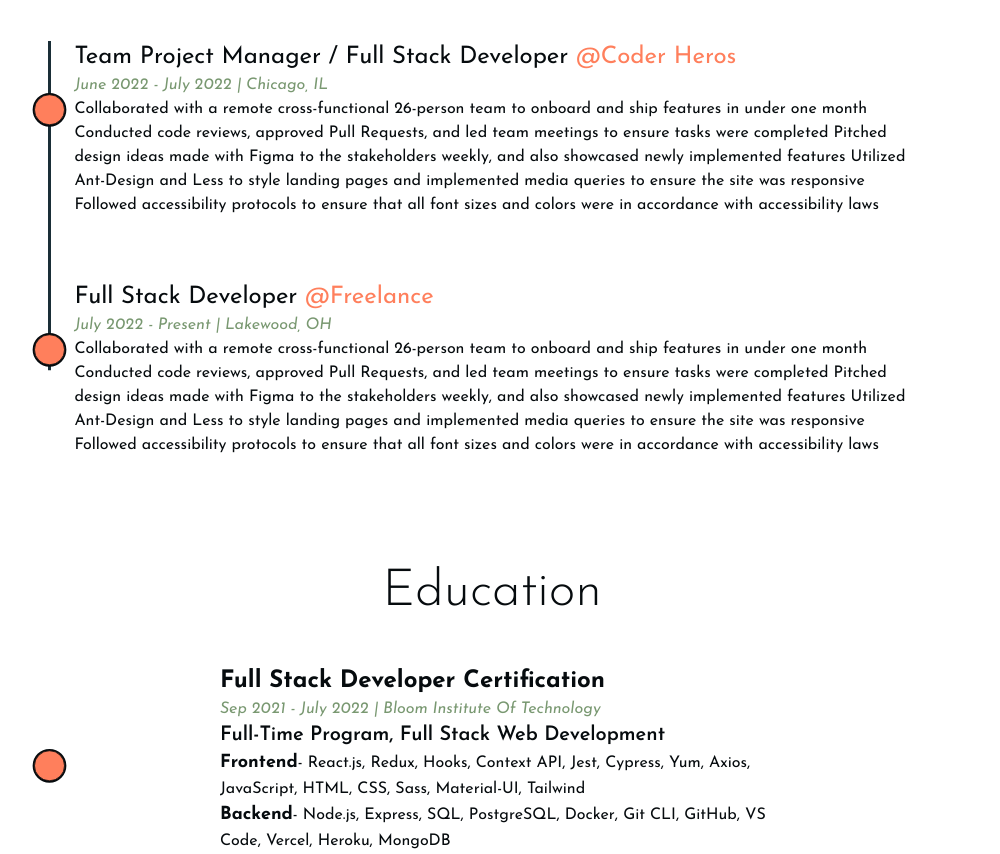
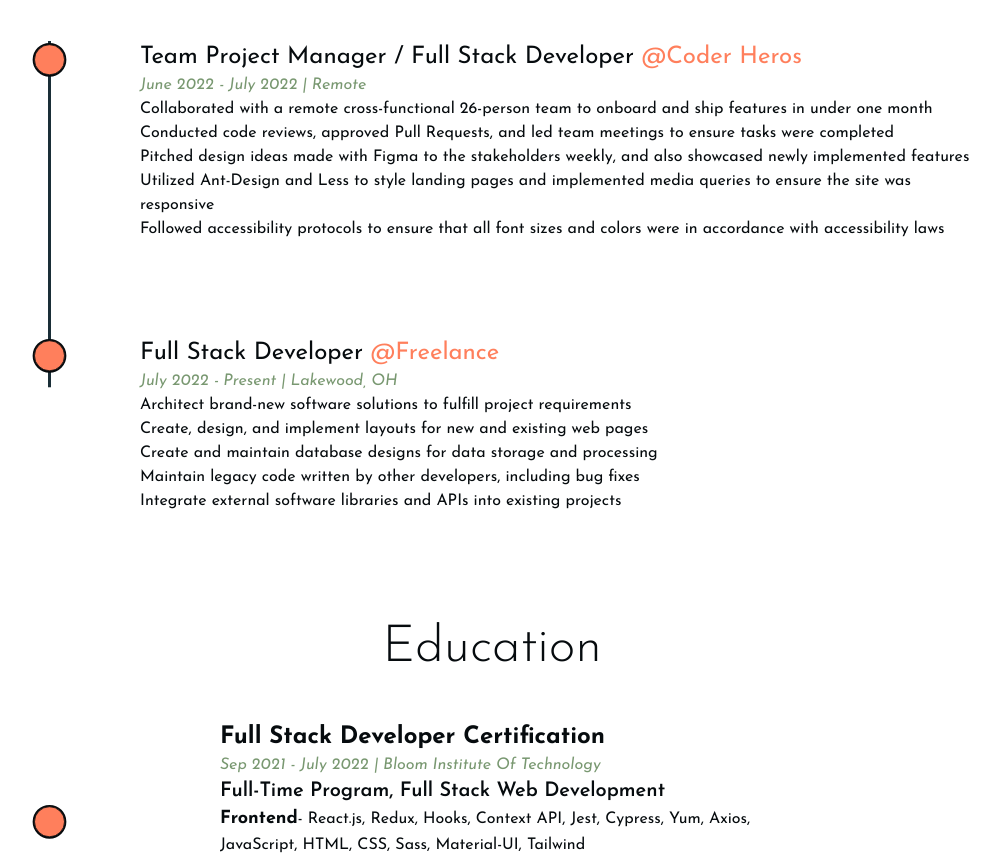
Before and after one commit to jimjamesjimathy/jkDev, a Next.js app: page /about in a window 1280 px wide. Shown: the part 1580-2434 px from the top of the page, without its empty margins (148-1148 px from the left). Built offline with nearby package versions, Linux system fonts and the light colour scheme.

Commit message:
link, education, and experience fixes

```diff
--- a/src/components/Education.jsx
+++ b/src/components/Education.jsx
@@ -50,7 +50,7 @@
 
 const Education = ({ ref }) => {
   return (
-    <div className="mt-24 mb-80" ref={ref}>
+    <div className="mt-24 mb-64" ref={ref}>
       <AnimatedText
         text="Education"
         className="text-[4vw] justify-center font-light mb-8"
--- a/src/components/Experience.jsx
+++ b/src/components/Experience.jsx
@@ -29,10 +29,21 @@
   },
 };
 
-const Details = ({ position, company, companyLink, time, address, work }) => {
+const Details = ({
+  position,
+  company,
+  companyLink,
+  time,
+  address,
+  work1,
+  work2,
+  work3,
+  work4,
+  work5,
+}) => {
   const ref = useRef(null);
   return (
-    <li className="my-8 first:mt-0 last:mb-0 w-[87%] mx-auto flex flex-col items-center justify-center">
+    <div className="ml-32 first:mb-24">
       <LiIcon reference={ref} />
       <motion.div variants={containerItem}>
         <h3 className="capitalize text-2xl text-black-200 dark:text-white">
@@ -44,9 +55,13 @@
         <span className="capitalize text-sixth italic">
           {time} | {address}
         </span>
-        <p className="w-full text-black-200 dark:text-white">{work}</p>
+        <p className="w-full text-black-200 dark:text-white">{work1}</p>
+        <p className="w-full text-black-200 dark:text-white">{work2}</p>
+        <p className="w-full text-black-200 dark:text-white">{work3}</p>
+        <p className="w-full text-black-200 dark:text-white">{work4}</p>
+        <p className="w-full text-black-200 dark:text-white">{work5}</p>
       </motion.div>
-    </li>
+    </div>
   );
 };
 
@@ -57,7 +72,7 @@
     offset: ["start end", "center start"],
   });
   return (
-    <div>
+    <div className="w-full">
       <AnimatedText
         text="Experience"
         className="text-[4vw] justify-center font-light mb-8"
@@ -68,25 +83,24 @@
           className="absolute left-9 top-0 w-[3px] h-full bg-tertiary origin-top"
         />
 
-        <motion.ul
+        <motion.div
           variants={container}
           initial="initial"
           whileInView="animate"
           viewport={{ once: true }}
-          className="w-full flex flex-col items-start justify-between"
+          className="w-full flex flex-col items-start"
         >
           <Details
             position="team project manager / full stack developer"
             company="coder heros"
             companyLink="/"
             time="June 2022 - July 2022"
-            address="Chicago, IL"
-            work="Collaborated with a remote cross-functional 26-person team to onboard and ship features in under one month
-            Conducted code reviews, approved Pull Requests, and led team meetings to ensure tasks were completed
-            Pitched design ideas made with Figma to the stakeholders weekly, and also showcased newly implemented features
-            Utilized Ant-Design and Less to style landing pages and implemented media queries to ensure the site was responsive
-            Followed accessibility protocols to ensure that all font sizes and colors were in accordance with accessibility laws
-            "
+            address="Remote"
+            work1="Collaborated with a remote cross-functional 26-person team to onboard and ship features in under one month"
+            work2="Conducted code reviews, approved Pull Requests, and led team meetings to ensure tasks were completed"
+            work3="Pitched design ideas made with Figma to the stakeholders weekly, and also showcased newly implemented features"
+            work4="Utilized Ant-Design and Less to style landing pages and implemented media queries to ensure the site was responsive"
+            work5="Followed accessibility protocols to ensure that all font sizes and colors were in accordance with accessibility laws"
           />
 
           <Details
@@ -95,14 +109,13 @@
             companyLink="/"
             time="July 2022 - Present"
             address="Lakewood, OH"
-            work="Collaborated with a remote cross-functional 26-person team to onboard and ship features in under one month
-            Conducted code reviews, approved Pull Requests, and led team meetings to ensure tasks were completed
-            Pitched design ideas made with Figma to the stakeholders weekly, and also showcased newly implemented features
-            Utilized Ant-Design and Less to style landing pages and implemented media queries to ensure the site was responsive
-            Followed accessibility protocols to ensure that all font sizes and colors were in accordance with accessibility laws
-            "
+            work1="Architect brand-new software solutions to fulfill project requirements"
+            work2="Create, design, and implement layouts for new and existing web pages"
+            work3="Create and maintain database designs for data storage and processing"
+            work4="Maintain legacy code written by other developers, including bug fixes"
+            work5="Integrate external software libraries and APIs into existing projects"
           />
-        </motion.ul>
+        </motion.div>
         <Education />
       </div>
     </div>
--- a/src/pages/projects.jsx
+++ b/src/pages/projects.jsx
@@ -118,11 +118,20 @@
           <div className="grid grid-cols-12 gap-24 gap-y-12">
             <div className="col-span-12">
               <FeaturedProject
+                title="Restauraunt Site"
+                img={literary}
+                summary="Web application that enables users to search for hotels in a specific city, choose amount of adults / children, view hotel images and finally book the room. The site also has an administrative dashboad for performing CRUD operations for new hotels."
+                link="https://restaurant-site-one.vercel.app/"
+                github="https://github.com/jimjamesjimathy/LIT"
+              />
+            </div>
+            <div className="col-span-6">
+              <Project
                 title="Hotel Booking Site"
                 img={hotelApp}
                 summary="Web application that enables users to search for hotels in a specific city, choose amount of adults / children, view hotel images and finally book the room. The site also has an administrative dashboad for performing CRUD operations for new hotels."
-                link="/"
-                github="www.github.com"
+                link="https://github.com/jimjamesjimathy/hotelBooking-fullstack"
+                github="https://github.com/jimjamesjimathy/hotelBooking-fullstack"
                 type="Featured Project"
               />
             </div>
@@ -131,17 +140,8 @@
                 title="Social Media App"
                 img={instaJam}
                 summary="Web application that enables users to search for hotels in a specific city, choose amount of adults / children, view hotel images and finally book the room. The site also has an administrative dashboad for performing CRUD operations for new hotels."
-                link="/"
-                github="www.github.com"
-              />
-            </div>
-            <div className="col-span-6">
-              <Project
-                title="Restauraunt Site"
-                img={literary}
-                summary="Web application that enables users to search for hotels in a specific city, choose amount of adults / children, view hotel images and finally book the room. The site also has an administrative dashboad for performing CRUD operations for new hotels."
-                link="/"
-                github="www.github.com"
+                link="https://github.com/jimjamesjimathy/instaJam"
+                github="https://github.com/jimjamesjimathy/instaJam"
               />
             </div>
             <div className="col-span-12">
@@ -149,8 +149,8 @@
                 title="Admin Dashboard"
                 img={adminDashboard}
                 summary="Web application that enables Administrator to perform CRUD operations to update users/employee information as well as delete or change status of user/employee"
-                link="/"
-                github="www.github.com"
+                link="https://admin-dashboard-umber-one.vercel.app/"
+                github="https://github.com/jimjamesjimathy/admin-dashboard"
                 type="Featured Project"
               />
             </div>
```
